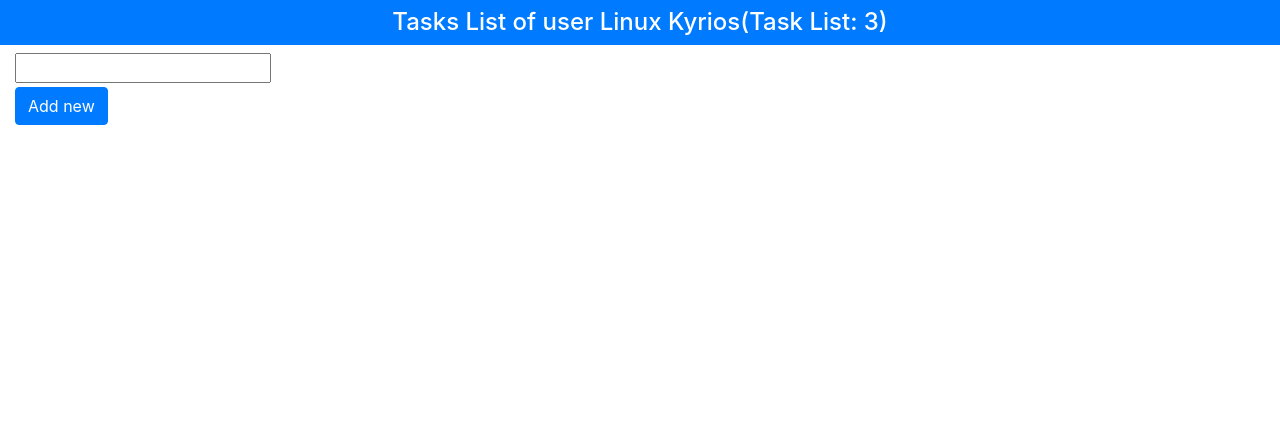
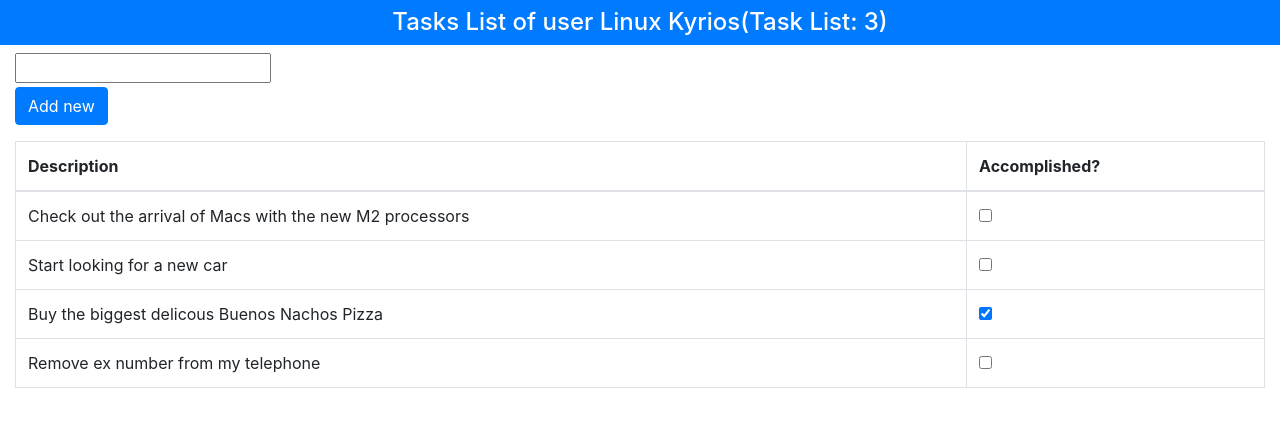
Before and after one commit to LinuxKyrios/tasks, a React (Create React App) app: page / in a window 1280 px wide. Shown: the top 426 px of the page. Built offline with nearby package versions, Linux system fonts and the light colour scheme.

Commit message:
Created methods in App.js file to retrive and display tasks. Also typos improved

```diff
--- a/src/App.js
+++ b/src/App.js
@@ -1,6 +1,4 @@
 import React, { Component } from 'react';
-//import logo from './logo.svg';
-//import './App.css';
 
 export default class App extends Component {
 
@@ -17,7 +15,7 @@
     }
 
     //Method for update new text value
-    updateNewTextvalue = (event) => {
+    updateNewTextValue = (event) => {
         this.setState({ newItemText: event.target.value });
     }
 
@@ -33,7 +31,24 @@
         }
     }
 
+    //methods for retrieving and displaying tasks in table
+    toggleTodo = (todo) => this.setState({
+        todoStuff:
+            this.state.todoStuff.map(item => item.action === todo.action
+                ? { ...item, done: !item.done } : item)
+    });
+
+    todoTableRows = () => this.state.todoStuff.map(item =>
+        <tr key={ item.action }>
+            <td>{ item.action }</td>
+            <td>
+                <input type="checkbox" checked={item.done}
+                    onChange={() => this.toggleTodo(item)} />
+            </td>
+        </tr>);
+
     //Render function returns upper tab with title and button to add new task
+    //Added displaing table with tasks
     render = () =>
             <div>
                 <h4 className="bg-primary text-white text-center p-2">
@@ -50,6 +65,12 @@
                                 onClick={this.createNewTodo}>Add new</button>
                             </p>
                     </div>
+                    <table className="table table-stripped table-bordered">
+                        <thead>
+                            <tr><th>Description</th><th>Accomplished?</th></tr>
+                        </thead>
+                        <tbody>{this.todoTableRows()}</tbody>
+                    </table>
                 </div>
             </div>
     };
```
